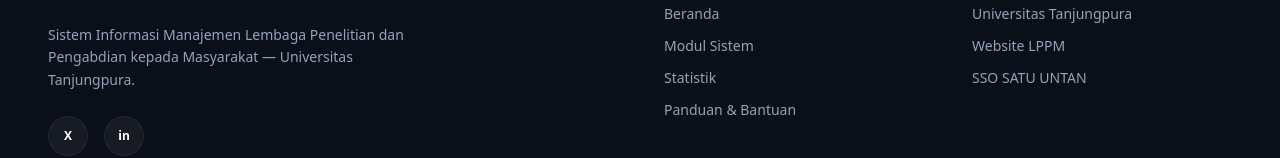
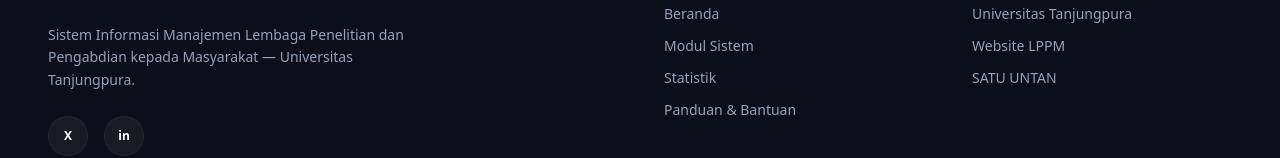
Before and after one commit to anotherkaynnn/simlppm-untan, a Next.js app: page / in a window 1280 px wide. Shown: the part 5106-5264 px from the top of the page. Built offline with nearby package versions, Linux system fonts and the light colour scheme.

Commit message:
content: update link label from SSO SATU UNTAN to SATU UNTAN

```diff
--- a/src/components/layout/LandingFooter.tsx
+++ b/src/components/layout/LandingFooter.tsx
@@ -53,7 +53,7 @@
               </li>
               <li>
                 <a href="https://satu.untan.ac.id" target="_blank" rel="noopener noreferrer" className="text-neutral-400 hover:text-accent-400 transition-colors">
-                  SSO SATU UNTAN
+                  SATU UNTAN
                 </a>
               </li>
             </ul>
```
